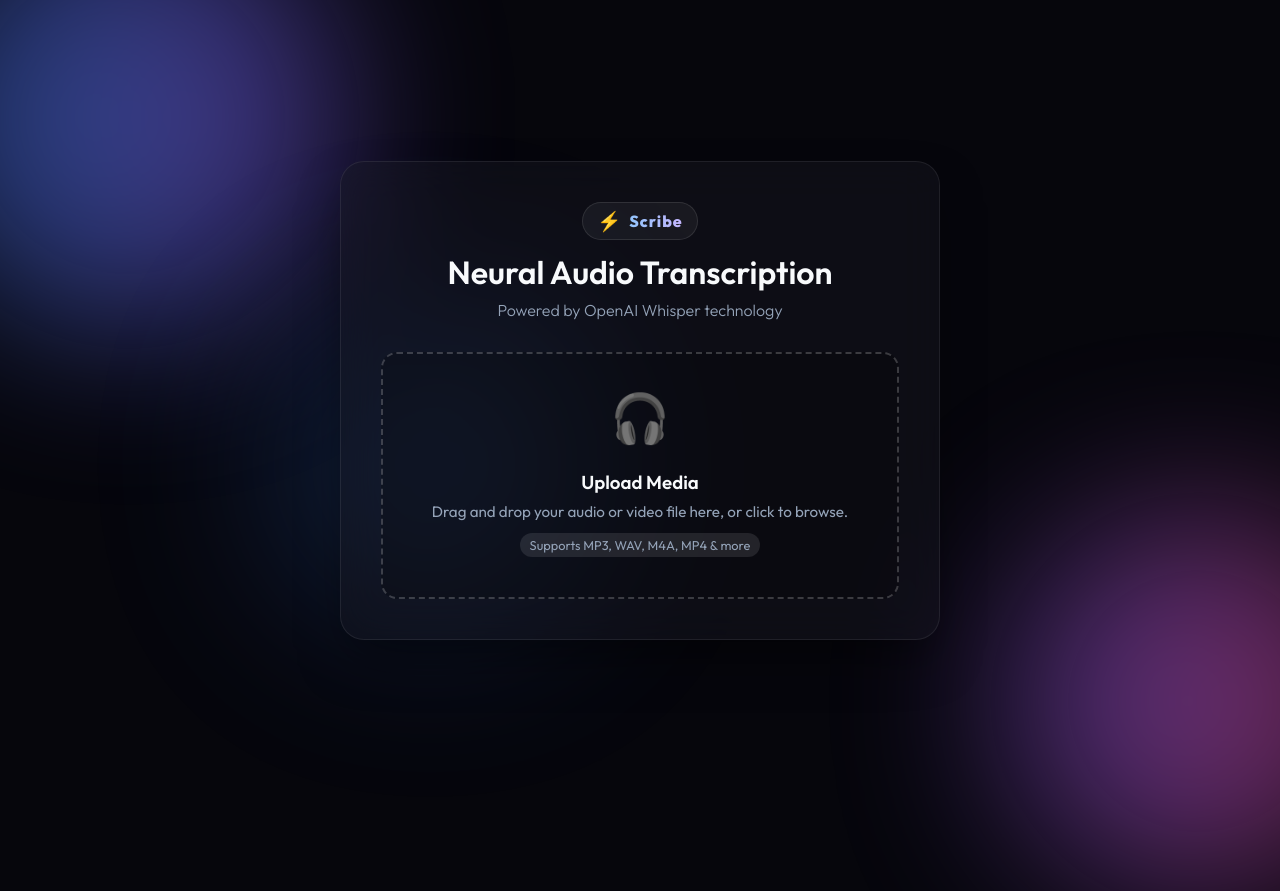
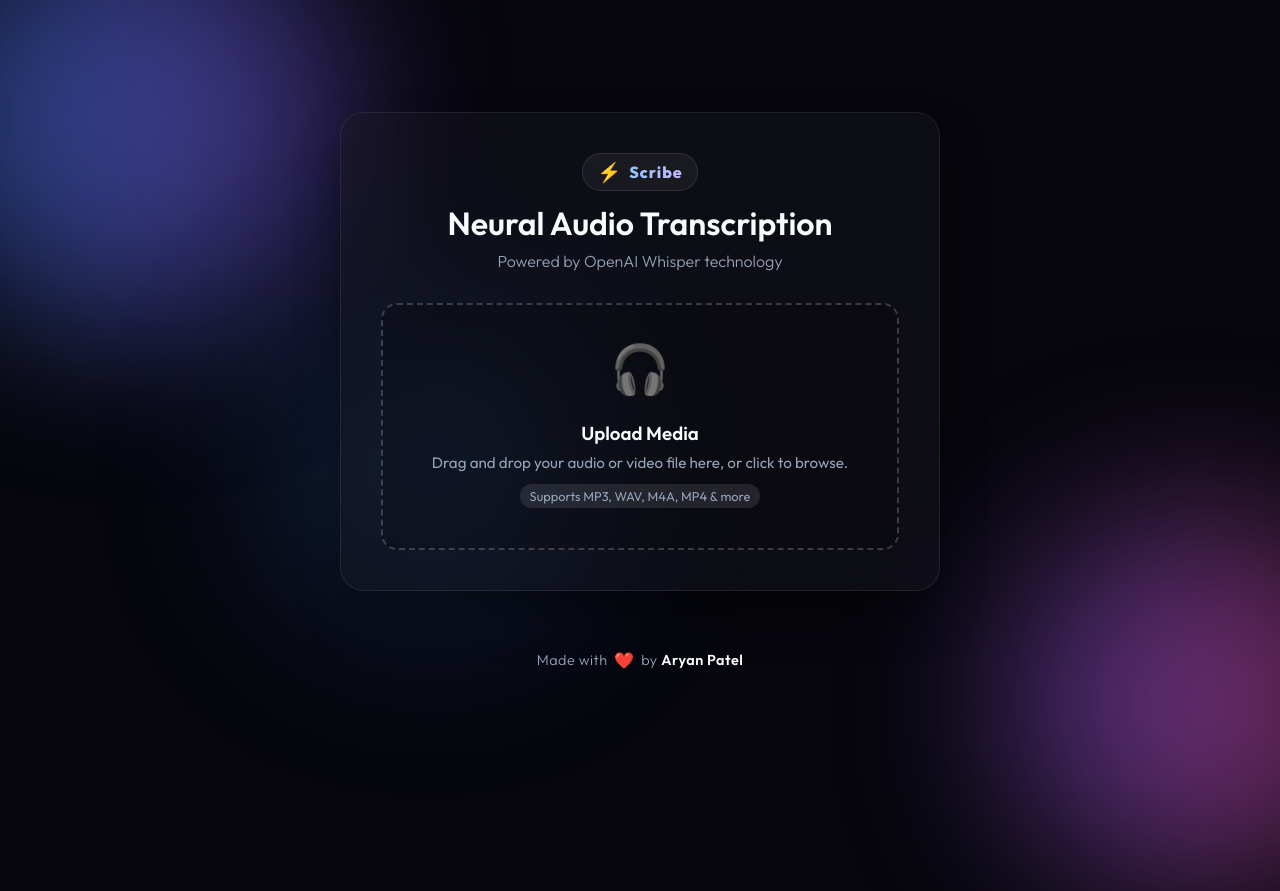
Before and after one commit to AryanPatel-AI/Speech-to-text-AI, a Flask app: page / in a window 1280 px wide; the page is wider, and only the part inside the window is pictured. Run offline with Flask 3, Linux system fonts and the light colour scheme.

Commit message:
feat: add 'Made with ❤️ by Aryan Patel' footer to UI

```diff
--- a/static/style.css
+++ b/static/style.css
@@ -25,8 +25,11 @@ body {
     display: flex;
     justify-content: center;
     align-items: center;
-    overflow: hidden;
+    flex-direction: column;
+    overflow-x: hidden;
+    overflow-y: auto;
     position: relative;
+    padding: 40px 20px;
 }
 
 /* Background Blobs */
@@ -290,3 +293,52 @@ textarea:focus {
     transform: translateY(-2px);
     box-shadow: 0 10px 20px -10px var(--brand-purple);
 }
+
+/* Footer Styles */
+footer {
+    margin-top: 40px;
+    z-index: 10;
+    text-align: center;
+    padding: 20px;
+    animation: fadeIn 1.5s ease-out;
+}
+
+footer p {
+    color: var(--text-muted);
+    font-size: 0.9rem;
+    font-weight: 300;
+    letter-spacing: 0.5px;
+}
+
+footer p span:last-child {
+    color: var(--text-main);
+    font-weight: 600;
+    position: relative;
+    display: inline-block;
+    transition: all 0.3s ease;
+}
+
+footer p span:last-child:hover {
+    color: var(--brand-blue);
+    text-shadow: 0 0 10px rgba(59, 130, 246, 0.5);
+    transform: scale(1.05);
+}
+
+.heart {
+    display: inline-block;
+    animation: heartBeat 1.5s ease-in-out infinite;
+    margin: 0 4px;
+}
+
+@keyframes heartBeat {
+    0% { transform: scale(1); }
+    15% { transform: scale(1.3); }
+    30% { transform: scale(1); }
+    45% { transform: scale(1.15); }
+    60% { transform: scale(1); }
+}
+
+@keyframes fadeIn {
+    from { opacity: 0; transform: translateY(10px); }
+    to { opacity: 1; transform: translateY(0); }
+}
--- a/templates/index.html
+++ b/templates/index.html
@@ -59,6 +59,10 @@
         </section>
     </main>
 
+    <footer>
+        <p>Made with <span class="heart">❤️</span> by <span>Aryan Patel</span></p>
+    </footer>
+
     <script src="{{ url_for('static', filename='script.js') }}"></script>
 </body>
 </html>
```
